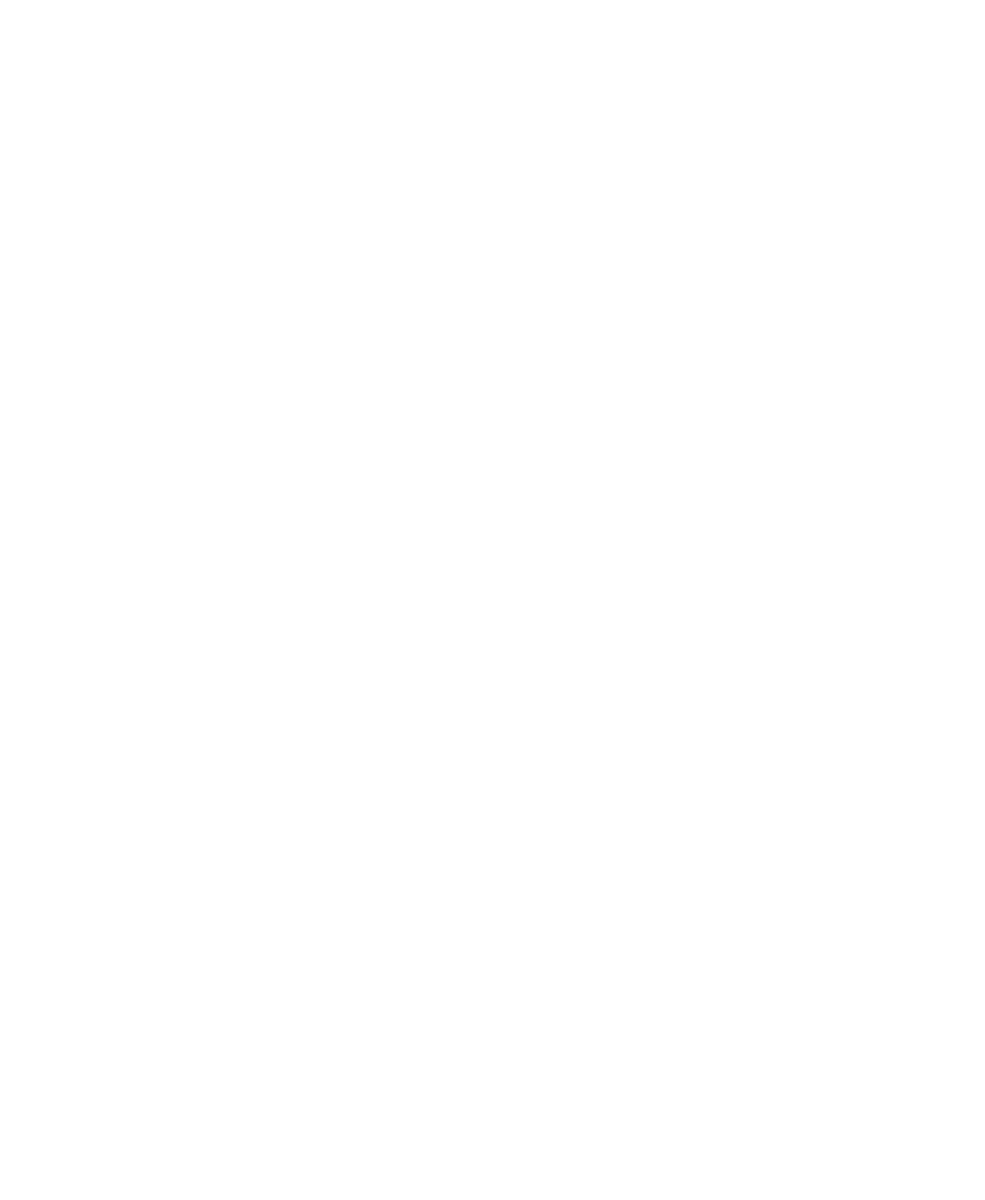
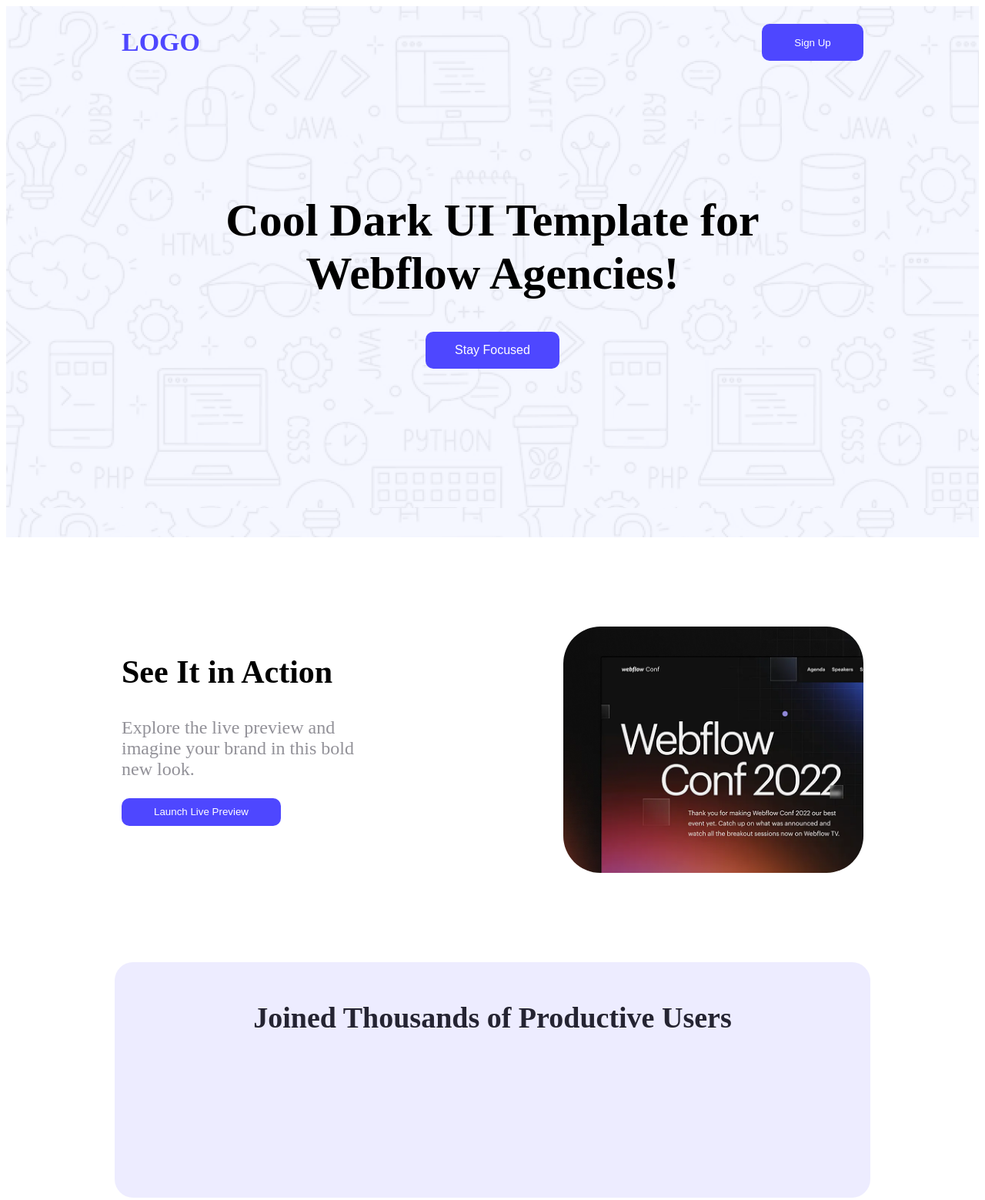
Before and after one commit to RAYHAN-HEXA/B12-A-1, a plain HTML site: page index.html in a window 1280 px wide. Shown: the whole page at 77% size. Before the commit the page ends 800 px from the top, so only its background shows below. Drawn offline with Linux system fonts and the light colour scheme.

Commit message:
added some new part

```diff
--- a/index.html
+++ b/index.html
@@ -3,9 +3,42 @@
 <head>
     <meta charset="UTF-8">
     <meta name="viewport" content="width=device-width, initial-scale=1.0">
-    <title>Document</title>
+    <link rel="stylesheet" href="./styles/style.css">
+    <title>Logo Website Design</title>
+    <link rel="preconnect" href="https://fonts.googleapis.com">
+<link rel="preconnect" href="https://fonts.gstatic.com" crossorigin>
+<link href="https://fonts.googleapis.com/css2?family=Inter:ital,opsz,wght@0,14..32,100..900;1,14..32,100..900&family=Merriweather:ital,opsz,wght@0,18..144,300..900;1,18..144,300..900&family=Open+Sans:ital,wght@0,300..800;1,300..800&display=swap" rel="stylesheet">
 </head>
 <body>
+    <header>
+        <nav >
+                <h2 class="logo-title">LOGO</h2>
+                <button class="btn-primary">Sign Up</button>
 
+        </nav>
+        <div class="banner">
+            <h1 class="header-sub-title">Cool Dark UI Template for  Webflow Agencies!</h1>
+          <div class="secondary-btn">  <button class="btn-secondary ">Stay Focused</button></div>
+        </div>
+    </header>
+    <main >
+        <section >
+      <div class="action-part">
+         <div>
+                <h2 class="action-title">See It in Action</h2>
+                <p class="action-sub-title
+                ">Explore the live preview and imagine your brand in this bold new look.</p>
+                <button class="launch-btn"><span class="launch-btn-seondary">Launch Live Preview</span></button>
+
+            </div>
+              <img src="./Assets/wc-mini.png" alt="">
+      </div>
+        </section>
+        <section>
+            <div class="productive-part">
+                <h1 class="productive-part-title">Joined Thousands of Productive Users</h1>
+            </div>
+        </section>
+    </main>
 </body>
 </html>
--- a/styles/style.css
+++ b/styles/style.css
@@ -0,0 +1,130 @@
+.open-sans-normal> {
+  font-family: "Open Sans", sans-serif;
+  font-optical-sizing: auto;
+  font-style: normal;
+  font-variation-settings:
+    "wdth" 100;
+}
+header{
+    background-image: url(../Assets/Hero-bg.png);
+    max-width: 100%;
+    height: 690px ;
+
+
+}
+.banner{
+
+    margin: 150px
+   267px 49px 267px;
+height: 237px;
+ max-width: 100%;
+}
+.secondary-btn{
+    display: flex;
+   justify-content:  space-around;
+
+}
+.header-sub-title{
+ text-align: center;
+  font-size: 60px;
+  font-weight: 700;
+}
+
+
+
+
+.logo-title{
+    color: rgb(78, 71, 255) ;
+    font-size: 34px;
+    font-weight: 900
+
+}
+nav{
+    display: flex;
+    justify-content: space-between;
+    margin: 0px 150px 0px 150px;
+    align-items: center;
+}
+.btn-primary{
+   width: 132px;
+height: 48px;
+border-radius: 10px;
+
+background: rgb(78, 71, 255);
+color:rgb(255, 255, 255) ;
+border: 0px;
+border-radius: 10px;
+padding: 12px 36px 12px 36px;
+}
+.btn-secondary{
+
+
+   color: rgb(255, 255, 255);
+   font-size: 16px;
+   font-weight: 300;
+   padding: 12px 36px 12px 36px;
+   border-radius: 10px;
+
+background: rgb(78, 71, 255);
+border: none;
+width: 174px;
+height: 48px;
+
+
+}
+.action-part{
+    display: flex;
+    margin: 0 auto;
+    justify-content: space-around;
+    max-width: 1140px;
+    margin: 116px 150px 116px 150px ;
+    gap: 240px
+    ;
+
+
+}
+.action-part img{
+width: 390px;
+height: 320px;
+border-radius: 48px;
+
+}
+.action-title{
+    font-size: 42px;
+font-weight: 700;
+}
+
+
+.action-sub-title{
+    font-size: 24px;
+font-weight: 400;
+color: rgba(37, 36, 50, 0.5);
+margin-top: 23px ;
+}
+.launch-btn{
+    background-color:rgb(78, 71, 255) ;
+    border: none;
+    width:200
+    px;
+    height: 36px;
+    border-radius: 10px;
+}
+ .launch-btn-seondary{
+    color: rgb(255, 255, 255);
+    padding: 12px 36px 12px 36px;
+
+ }
+ .productive-part{
+   border-radius: 24px;
+background: rgba(78, 71, 255, 0.1);
+height: 306px;
+
+margin: 116px 141px 137px 141px;
+ }
+ .productive-part-title{
+    text-align: center;
+  padding-top: 50px ;
+  color: rgb(37, 36, 50);
+   font-size: 38px;
+   font-weight: 700;
+ }
```
